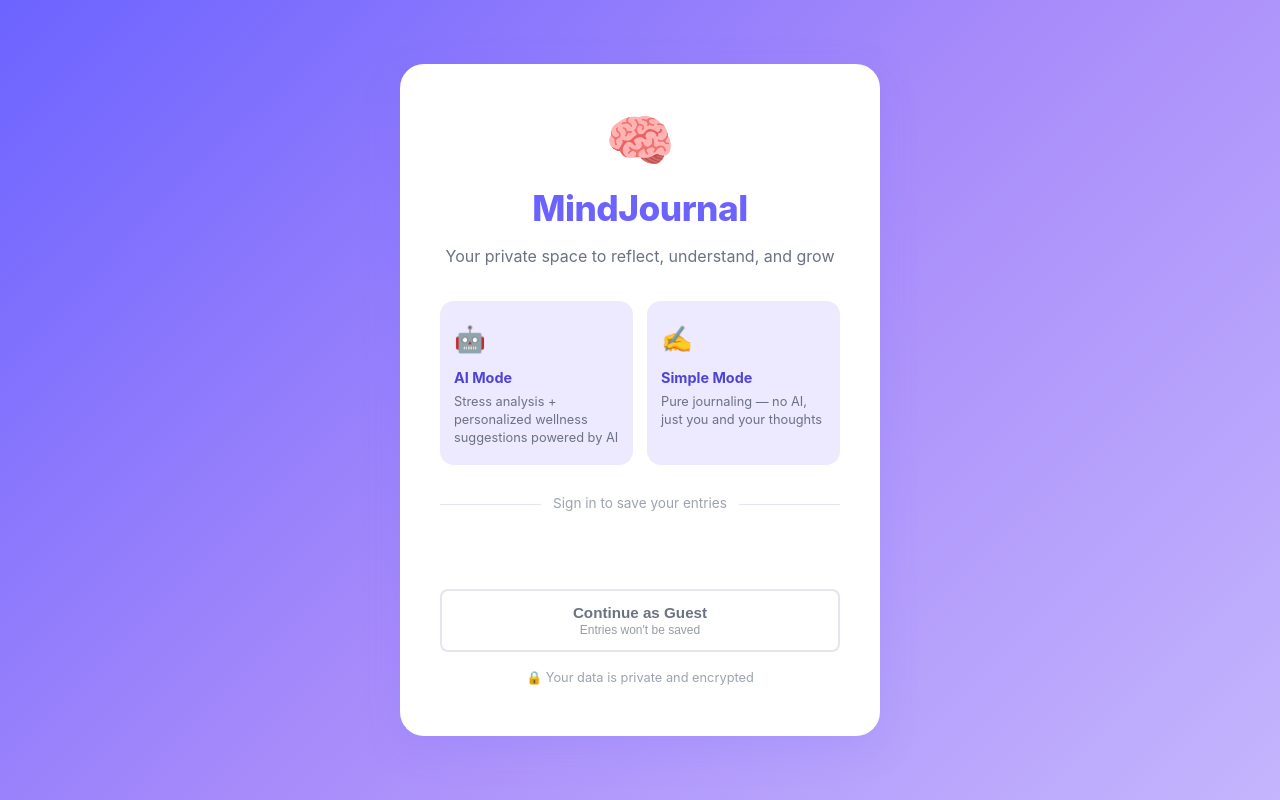
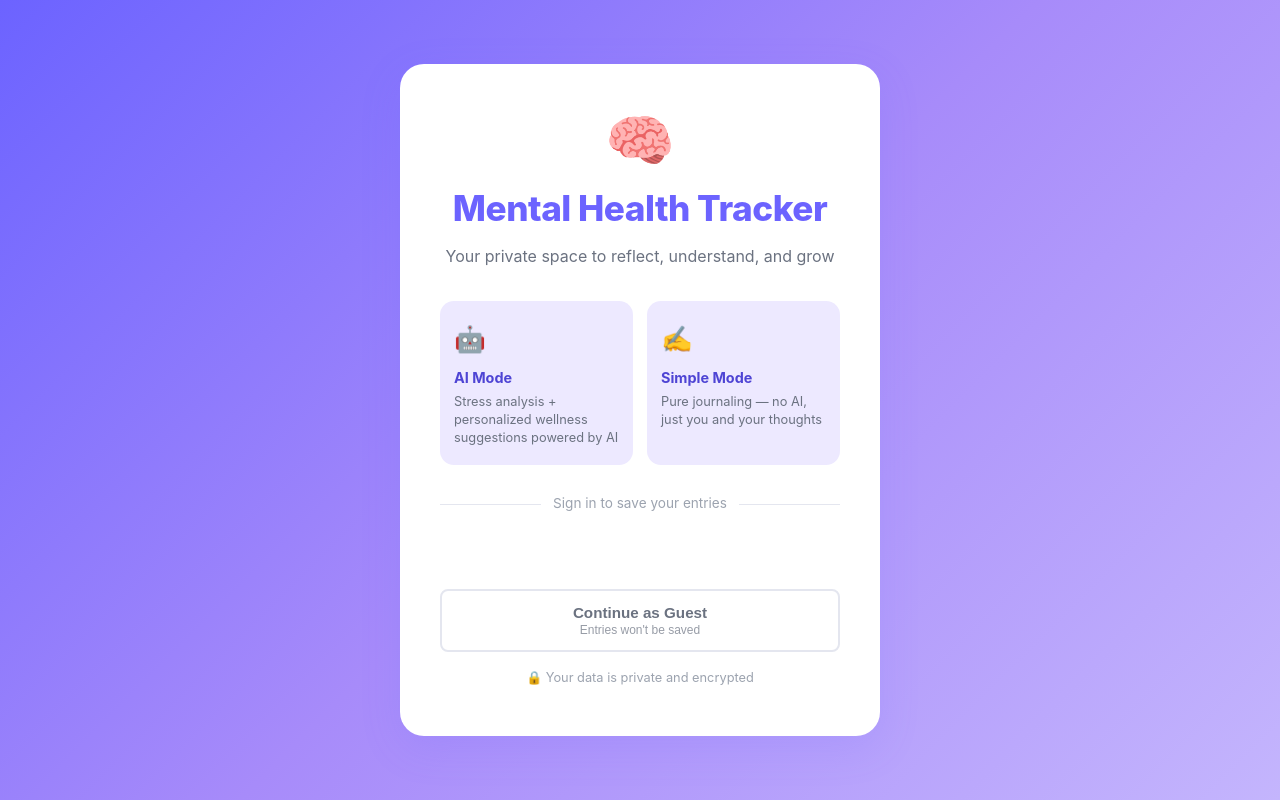
Before and after one commit to hafsaimranattaria71125/Mental_health_tracker, a React (Vite) app in the folder frontend/: page / in a window 1280 px wide. Built offline with nearby package versions, Linux system fonts and the light colour scheme; no server answers.

Commit message:
Change title from 'MindJournal' to 'Mental Health Tracker'

```diff
--- a/frontend/src/App.jsx
+++ b/frontend/src/App.jsx
@@ -114,7 +114,7 @@ function App() {
       <div className="login-bg">
         <div className="login-card">
           <div className="login-logo">🧠</div>
-          <h1>MindJournal</h1>
+          <h1>Mental Health Tracker</h1>
           <p className="login-tagline">Your private space to reflect, understand, and grow</p>
 
           <div className="login-modes">
```
